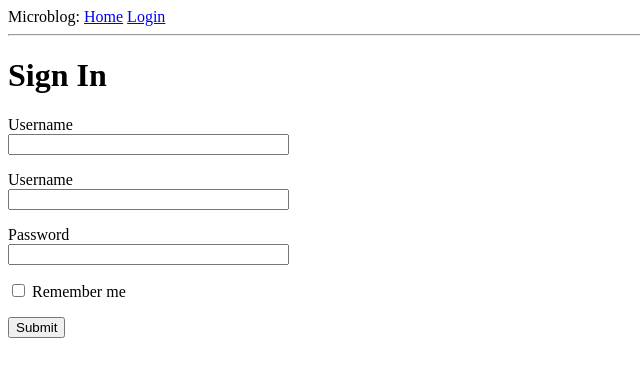
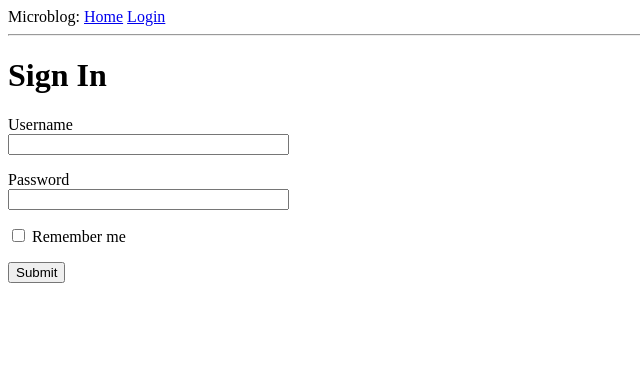
Before and after one commit to spentus/microblog, a Python web app: template app/templates/login.html in a window 1280 px wide. Shown: the top 377 px of the page, without its empty margins (0-640 px from the left). Run offline with Jinja, Linux system fonts and the light colour scheme; the template is opened without the code that fills it: most values are stand-ins (such as "Sample title", 1, 10 or a date in 2020); form fields are guessed from the names that the template uses.

Commit message:
Вернул назад login.html

```diff
--- a/app/templates/login.html
+++ b/app/templates/login.html
@@ -4,13 +4,6 @@
     <h1>Sign In</h1>
     <form action="" method="post" novalidate>
         {{ form.hidden_tag() }}
-        <p>
-            {{ form.username.label }}<br>
-            {{ form.username(size=32) }}
-            {% for error in form.username.errors %}
-            <span style="color: red;">[{{ error }}]</span>
-            {% endfor %}
-        </p>
         <p>
             {{ form.username.label }}<br>
             {{ form.username(size=32) }}
```
